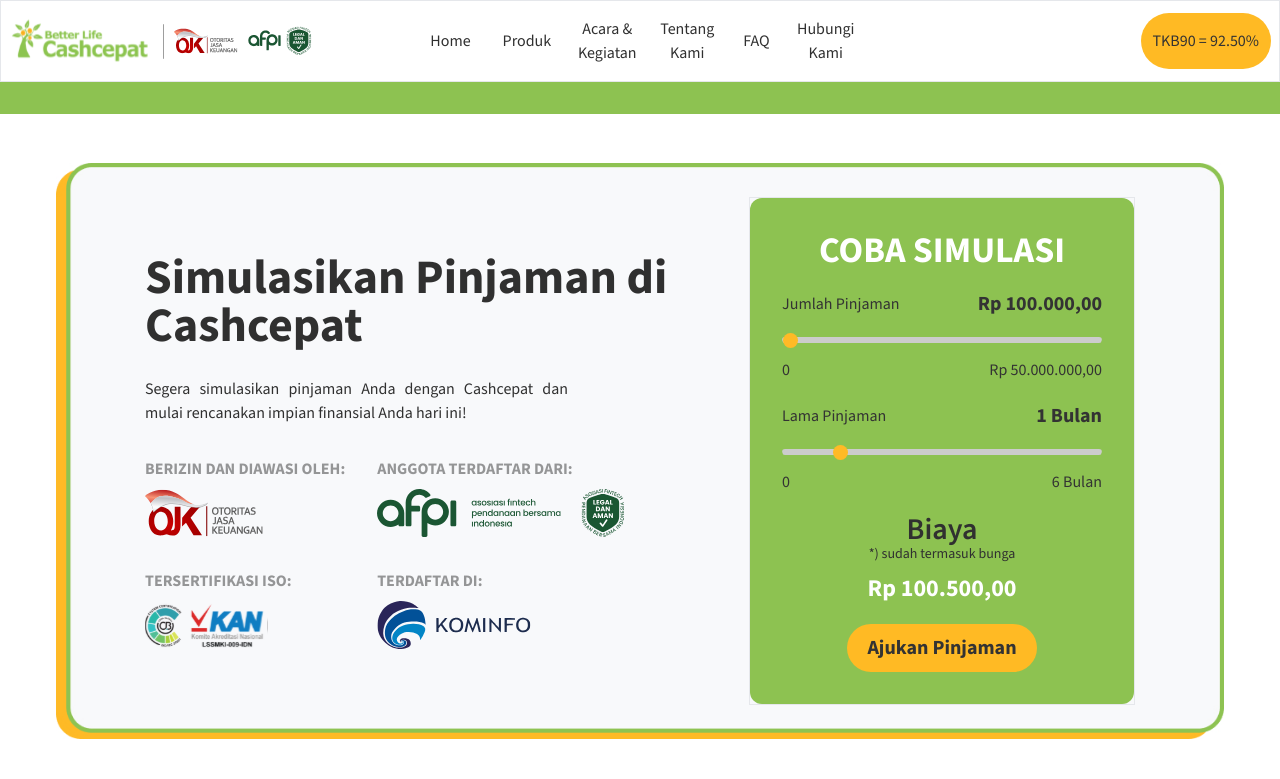
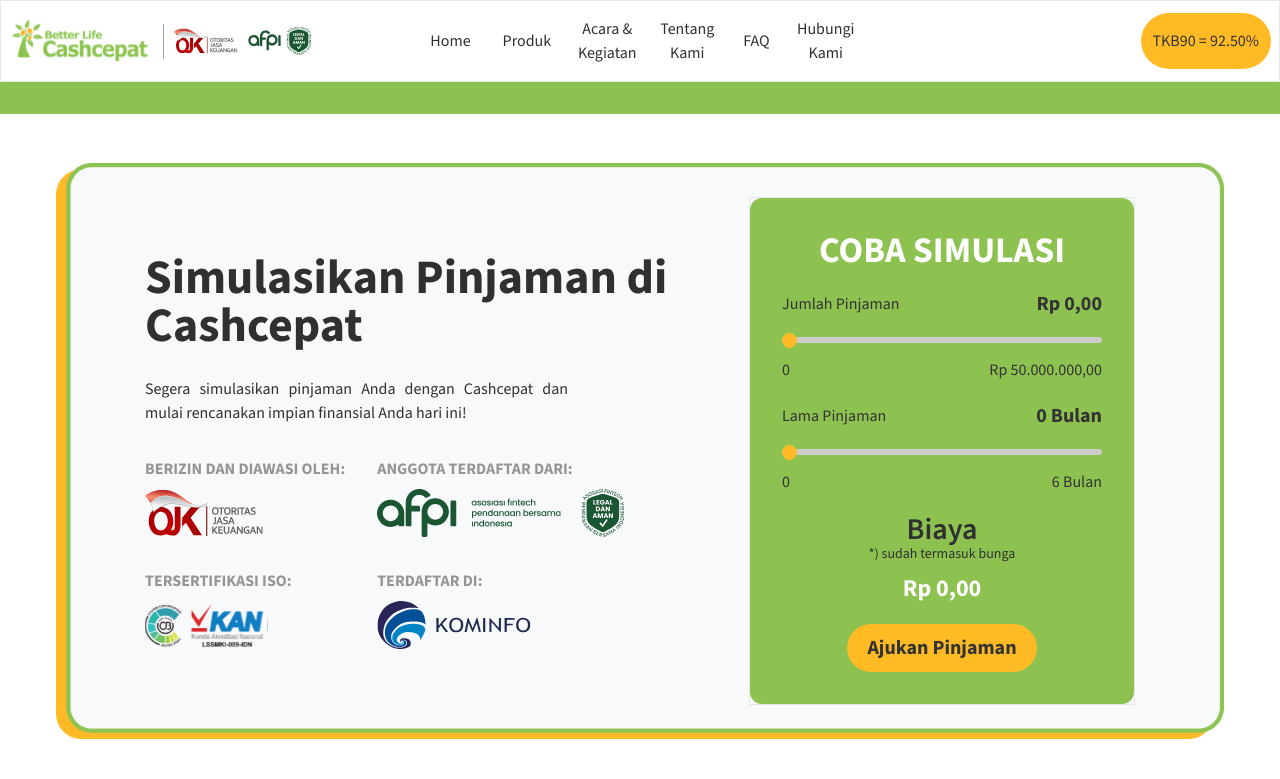
Before and after one commit to Aramdhann/company_profile_2, a React (Vite) app: page /product in a window 1280 px wide. Shown: the top 779 px of the page. Built offline with nearby package versions, Linux system fonts and the light colour scheme.

Commit message:
update product value state

```diff
--- a/src/pages/Product.jsx
+++ b/src/pages/Product.jsx
@@ -17,8 +17,8 @@
   const maxTenorMonths = 6; // max tenor
   const stepMonths = 1; // step in months
 
-  const [tenor, setTenor] = useState(1); // State for tenor (in months)
-  const [value, setValue] = useState(100000); // Initial value set to 3,000,000
+  const [tenor, setTenor] = useState(0); // State for tenor (in months)
+  const [value, setValue] = useState(0); // Initial value set to 3,000,000
   const [valueInterest, setValueInterest] = useState(0); // initial value of interest
 
   const formatCurrency = (value) => {
@@ -128,7 +128,7 @@
                       {formatCurrency(value)}
                     </p>
                   </div>
-                  <div class="range">
+                  <div>
                     <input
                       type="range"
                       min="0"
@@ -137,7 +137,7 @@
                       value={value}
                       onChange={handleChange}
                       id="range"
-                      className="w-full h-2 cursor-pointer"
+                      className="w-full cursor-pointer"
                     />
                   </div>
                   <div className="flex justify-between text-xs md:text-base">
@@ -157,7 +157,7 @@
                       {tenor} Bulan
                     </p>
                   </div>
-                  <div class="range">
+                  <div>
                     <input
                       type="range"
                       min="0"
@@ -166,7 +166,7 @@
                       value={tenor}
                       onChange={handleTenorChange}
                       id="range"
-                      className="w-full h-2 cursor-pointer"
+                      className="w-full cursor-pointer"
                     />
                   </div>
                   <div className="flex justify-between text-xs md:text-base">
```
